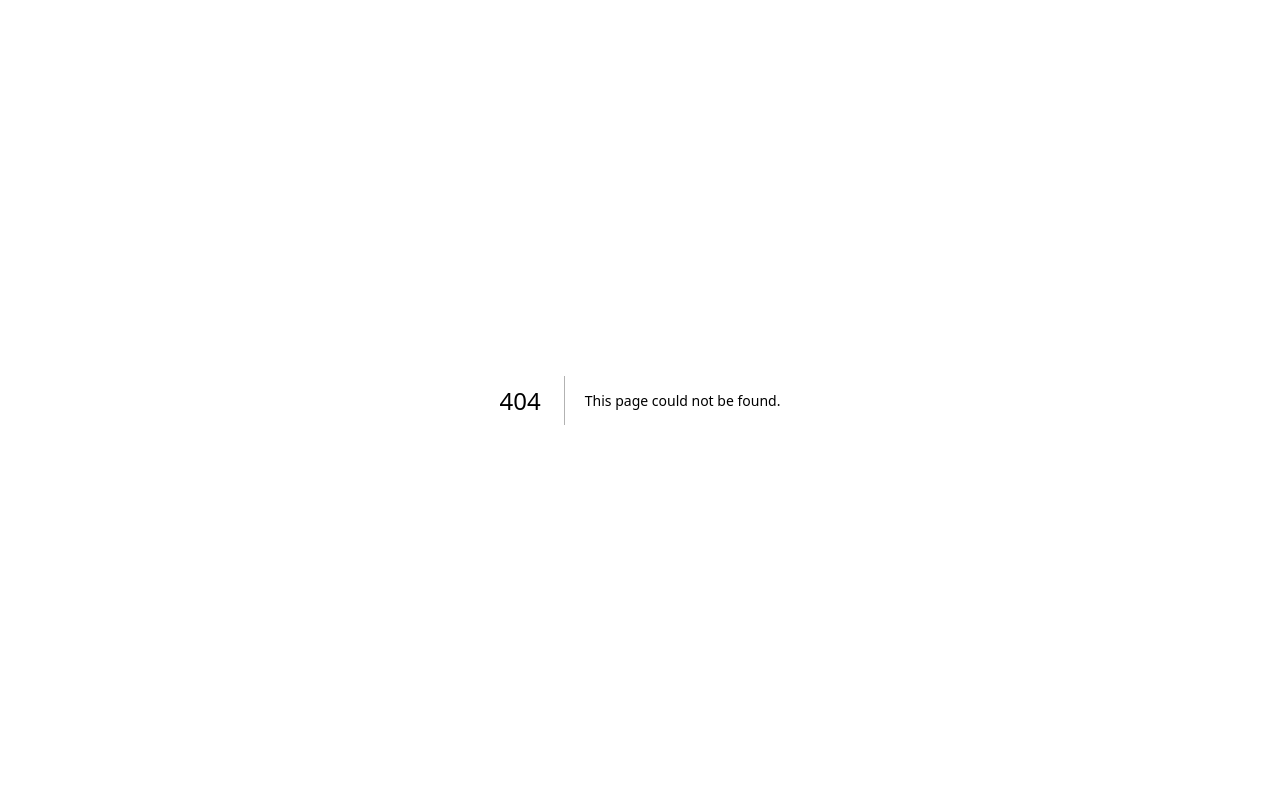
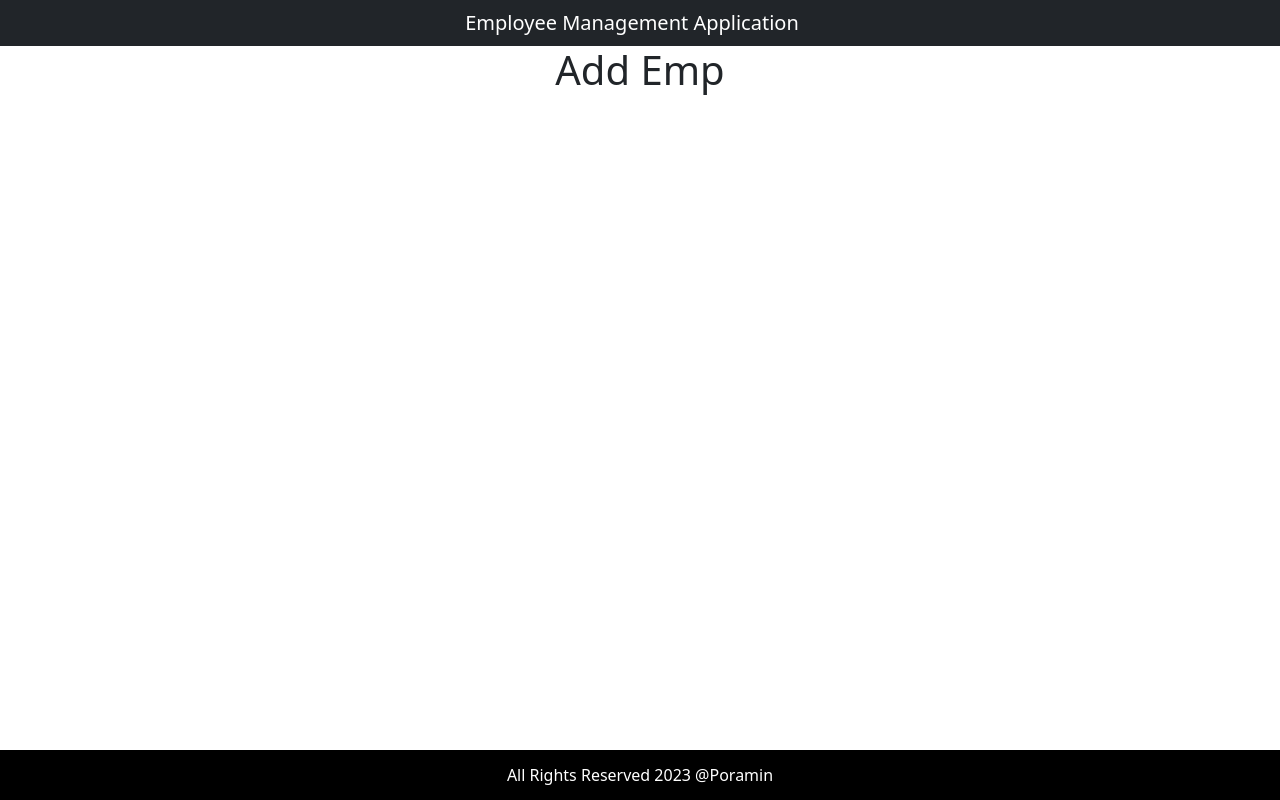
Before and after one commit to poramin5202/next-basic-emp, a Next.js app: page /addEmp in a window 1280 px wide. Before the commit this address had no page. Built offline with nearby package versions, Linux system fonts and the light colour scheme.

Commit message:
add pages Add Emp

```diff
--- /dev/null
+++ b/components/AddEmp.jsx
@@ -0,0 +1,11 @@
+import React from 'react'
+import Link from 'next/link'
+const AddEmp = () => {
+  return (
+    <div>
+
+    </div>
+  )
+}
+
+export default AddEmp
--- a/components/ListEmp.jsx
+++ b/components/ListEmp.jsx
@@ -1,5 +1,7 @@
 import React, { useEffect, useState } from 'react'
 import EmpService from '../service/EmpService'
+import AddEmp from './AddEmp'
+import Link from 'next/link'
 
 // rafc
 const ListEmp = () => {
@@ -19,6 +21,9 @@ const ListEmp = () => {
   return (
     <div className="container">
      <h2 className='text-center'> List Employees</h2>
+     <Link href="/addEmp">
+      <button className='btn btn-primary mb-2'>Add Emp</button>
+      </Link>
     <table className='table table-bordered table-striped'>
     <thead>
       <tr>
--- /dev/null
+++ b/pages/addEmp.js
@@ -0,0 +1,20 @@
+import Head from 'next/head'
+import Image from 'next/image'
+import { Inter } from 'next/font/google'
+import styles from '@/styles/Home.module.css'
+import HeaderApp from '@/components/HeaderApp'
+import FooterApp from '@/components/FooterApp'
+import ListEmp from '@/components/ListEmp'
+import 'bootstrap/dist/css/bootstrap.min.css'
+
+const inter = Inter({ subsets: ['latin'] })
+
+export default function Home() {
+  return (
+    <>
+    <HeaderApp />
+   <h1 className='text-center'>Add Emp</h1>
+   <FooterApp />
+    </>
+  )
+}
```
Also changed, not shown: 1 other file (tests, documents, lock files or other folders).
